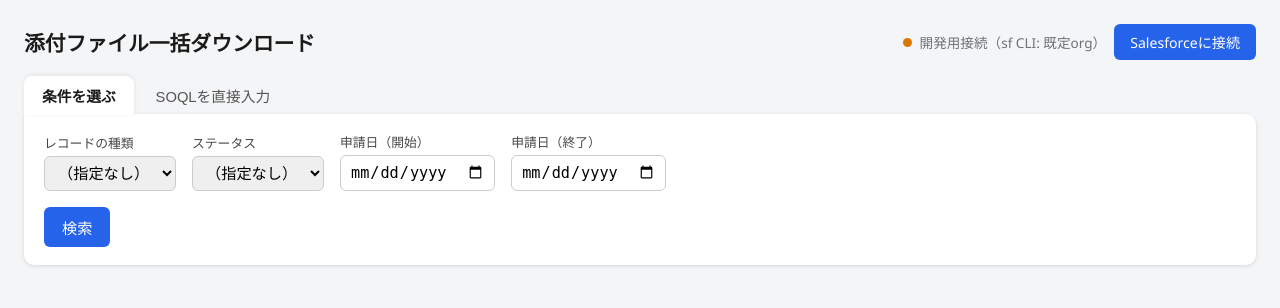
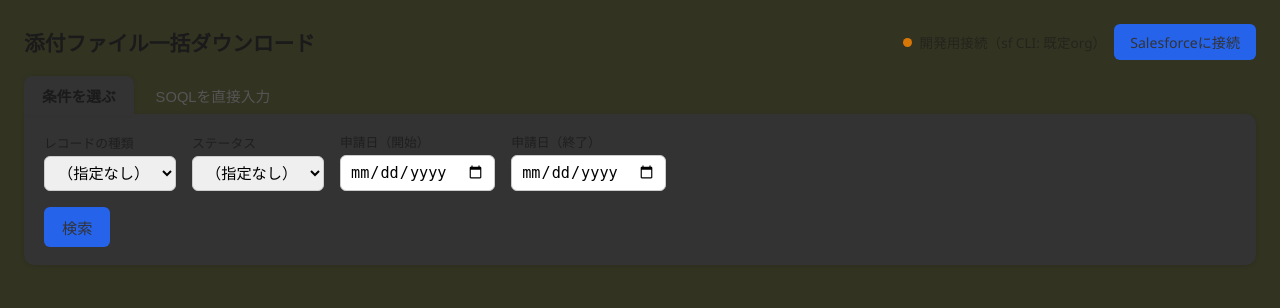
Before and after one commit to AtsushiCafeK/sf_query, a Flask app: page / in a window 1280 px wide. Shown: the top 308 px of the page. Run offline with Flask 3, Linux system fonts and the light colour scheme.

Commit message:
style: index.html の背景色を変更
Co-Authored-By: Claude Opus 5 <noreply@anthropic.com>

```diff
--- a/src/templates/index.html
+++ b/src/templates/index.html
@@ -7,7 +7,7 @@
   <style>
     :root { color-scheme: light dark; }
     body { font-family: "Segoe UI", "Meiryo", system-ui, sans-serif; margin: 0; padding: 24px;
-           background: #f4f5f7; color: #1a1a1a; }
+           background: #332; color: #1a1a1a; }
     @media (prefers-color-scheme: dark) {
       body { background: #1c1f24; color: #e8e8e8; }
       .card { background: #23272e; }
@@ -18,7 +18,7 @@
       .tab.active { background: #23272e; color: #e8e8e8; }
     }
     h1 { font-size: 1.3rem; margin: 0 0 16px; }
-    .card { background: #fff; border-radius: 10px; padding: 18px 20px;
+    .card { background: #333; border-radius: 10px; padding: 18px 20px;
             box-shadow: 0 1px 4px rgba(0,0,0,.12); margin-bottom: 20px; }
     .grid { display: flex; flex-wrap: wrap; gap: 16px; align-items: flex-end; }
     .field { display: flex; flex-direction: column; gap: 4px; }
@@ -28,27 +28,27 @@
     textarea { width: 100%; box-sizing: border-box; min-height: 96px; resize: vertical;
                font-family: ui-monospace, "Consolas", monospace; font-size: .85rem; line-height: 1.5; }
     button { padding: 9px 18px; border: 0; border-radius: 6px; font-size: .95rem; cursor: pointer; }
-    .btn-primary { background: #2563eb; color: #fff; }
-    .btn-download { background: #059669; color: #fff; }
+    .btn-primary { background: #2563eb; color: #333; }
+    .btn-download { background: #059669; color: #333; }
     .btn-primary:hover { background: #1d4ed8; }
     .btn-download:hover { background: #047857; }
     /* タブ */
     .tabs { display: flex; gap: 4px; margin-bottom: -1px; }
     .tab { padding: 9px 18px; border-radius: 8px 8px 0 0; background: transparent; color: #555;
            cursor: pointer; font-size: .92rem; border: 0; }
-    .tab.active { background: #fff; color: #1a1a1a; font-weight: 600;
+    .tab.active { background: #333; color: #1a1a1a; font-weight: 600;
                   box-shadow: 0 -1px 4px rgba(0,0,0,.08); }
     .card-tabbed { border-radius: 0 10px 10px 10px; }
     .table-wrap { overflow-x: auto; margin-top: 14px; }
     table { border-collapse: collapse; width: 100%; font-size: .9rem; }
     th, td { text-align: left; padding: 8px 10px; border-bottom: 1px solid #e0e0e0; white-space: nowrap; }
-    th { background: #eef1f5; }
-    tr:nth-child(even) td { background: #f7f8fa; }
+    th { background: #332; }
+    tr:nth-child(even) td { background: #332; }
     .badge { display: inline-block; min-width: 20px; text-align: center; padding: 1px 8px;
              border-radius: 999px; font-size: .8rem; }
-    .has { background: #059669; color: #fff; }
-    .none { background: #9ca3af; color: #fff; }
-    .msg-error { background: #fee2e2; color: #991b1b; padding: 12px 16px; border-radius: 8px; margin-bottom: 16px; }
+    .has { background: #059669; color: #333; }
+    .none { background: #9ca3af; color: #333; }
+    .msg-error { background: #332; color: #991b1b; padding: 12px 16px; border-radius: 8px; margin-bottom: 16px; }
     .msg-ok { background: #d1fae5; color: #065f46; padding: 12px 16px; border-radius: 8px; margin-bottom: 16px; }
     .soql { font-family: ui-monospace, "Consolas", monospace; font-size: .8rem; opacity: .75;
             word-break: break-all; margin-top: 6px; }
@@ -63,7 +63,7 @@
     .dot.on { background: #059669; }
     .dot.dev { background: #d97706; }
     .dot.off { background: #9ca3af; }
-    .btn-connect { background: #2563eb; color: #fff; text-decoration: none;
+    .btn-connect { background: #2563eb; color: #333; text-decoration: none;
                    display: inline-block; padding: 8px 16px; border-radius: 6px; font-size: .88rem; }
     .btn-connect:hover { background: #1d4ed8; }
     .btn-logout { background: transparent; color: inherit; border: 1px solid #bbb;
```
